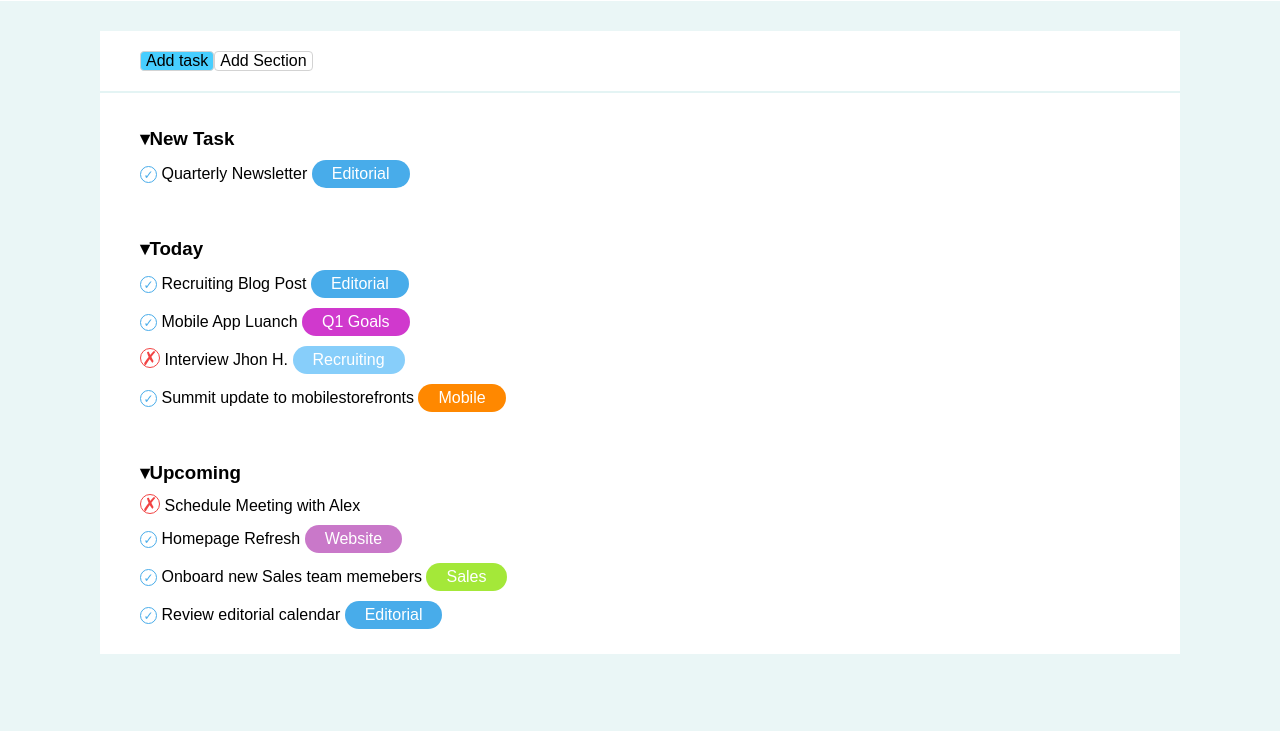
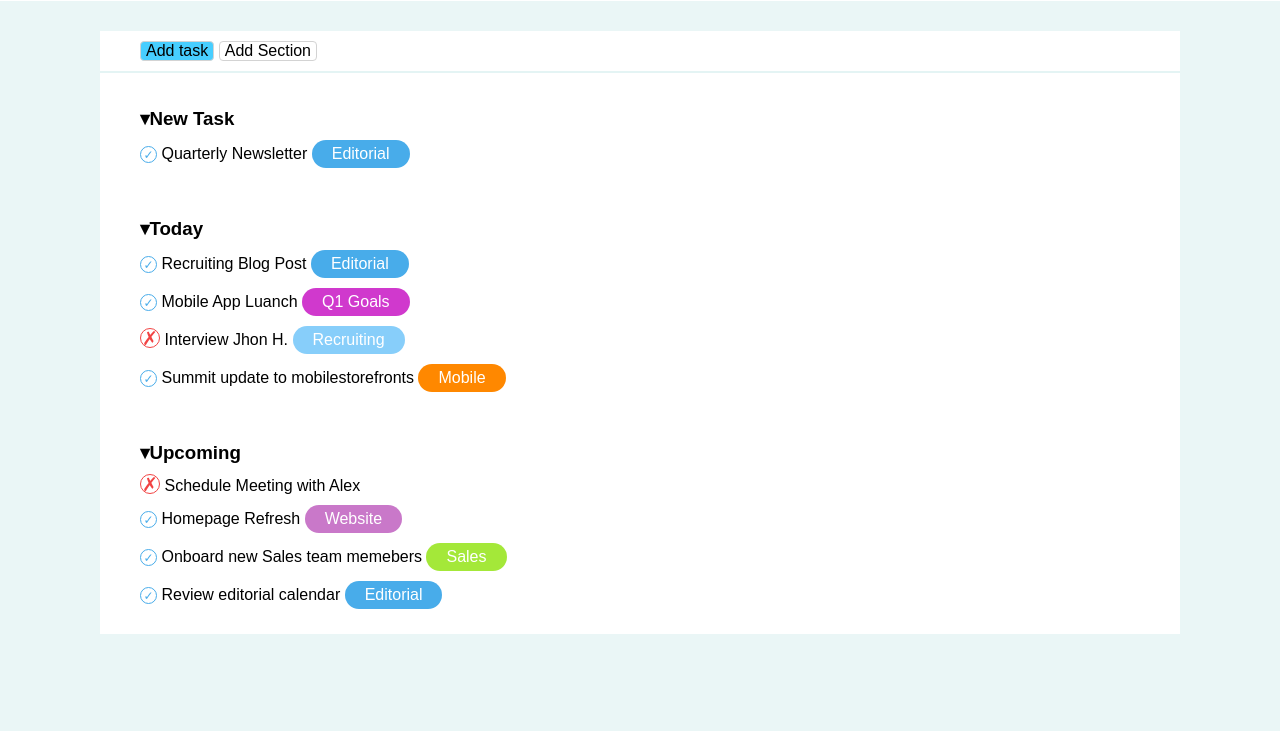
Before and after one commit to AlbertoMameli/html-css-toboolist, a plain HTML site: page index.html in a window 1280 px wide. Shown: the part 69-800 px from the top of the page. Drawn offline with Linux system fonts and the light colour scheme.

Commit message:
feat:modifica-section.add

```diff
--- a/css/style.css
+++ b/css/style.css
@@ -36,9 +36,9 @@ body {
 
 
 .add {
-    padding: 20px 40px;
+    padding: 10px 40px;
     background-color: white;
-    height: 60px;
+    height: 40px;
 
 
 
@@ -73,7 +73,7 @@ body {
     padding-left: 5px;
     padding-right: 5px;
     display: inline-block;
-    position: absolute;
+
 
 
 
```
